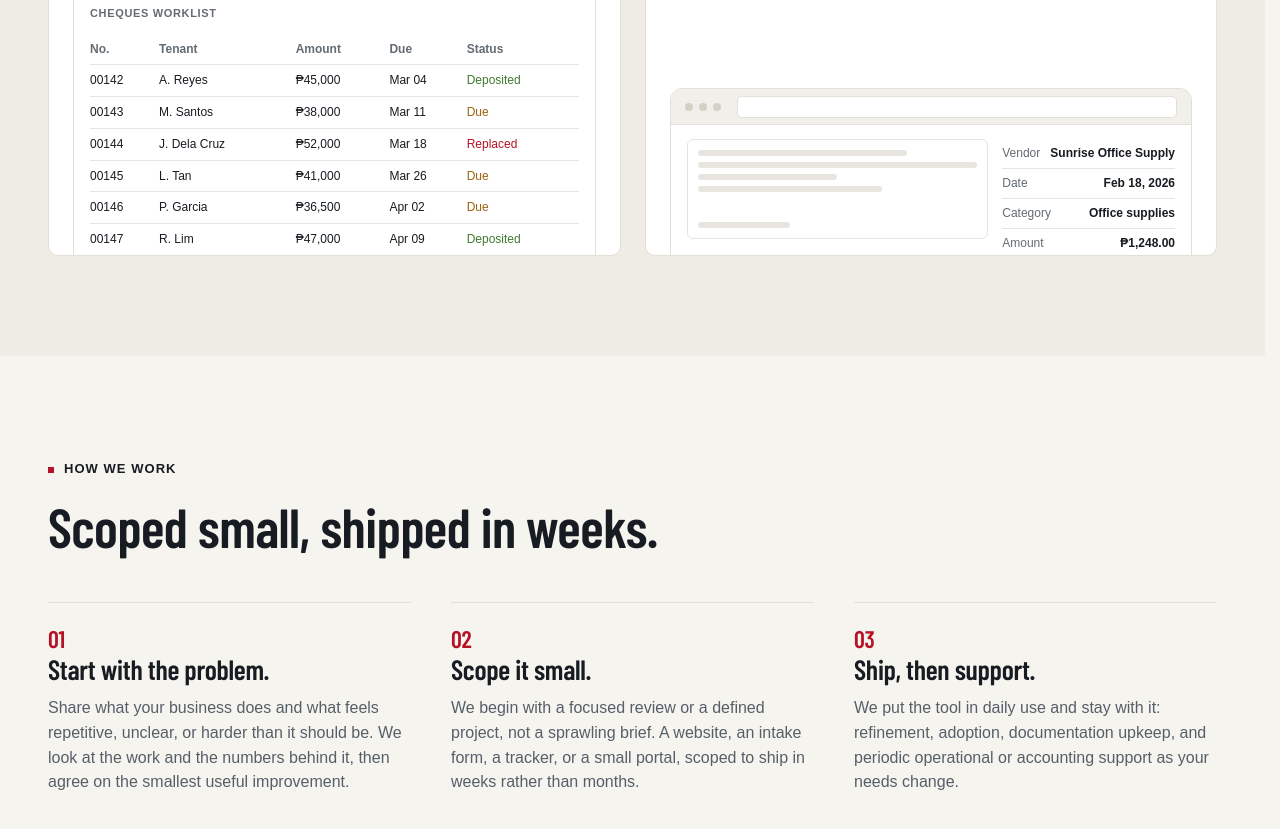
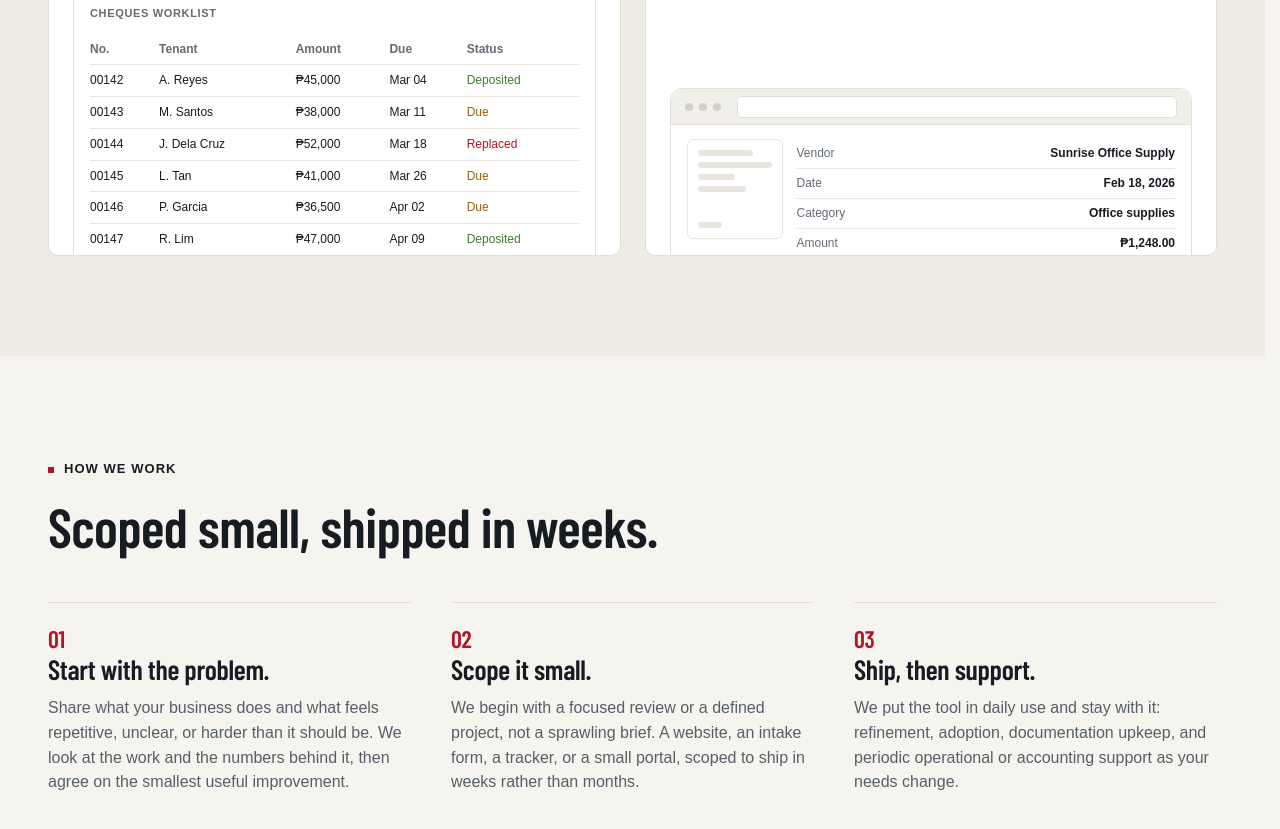
Before and after one commit to jasoncalalang/ridgewell-spa, a React (Vite) app: page / in a window 1280 px wide. Shown: the part 5200-6029 px from the top of the page. Built offline with nearby package versions, Linux system fonts and the light colour scheme.

Commit message:
Ledger screen keeps its receipt a narrow thumbnail beside the fields

```diff
--- a/src/components/screens.css
+++ b/src/components/screens.css
@@ -352,6 +352,17 @@
     height: 18px;
     background: none;
   }
+  /* The receipt is its split's first child, so this outranks the
+     first-child grow rule above: the receipt stays a 96px thumbnail
+     (giving way first in the narrowest frames) and the ledger fields
+     take the rest of the row. */
+  .scr-split > .scr-receipt:first-child {
+    flex: 0 1 96px;
+    min-width: 0;
+  }
+  .scr-split > .scr-receipt + div {
+    flex: 1 0 auto;
+  }
 
   /* Website wireframe */
   .scr-wire {
```
Also changed, not shown: 1 other file (tests, documents, lock files or other folders).
